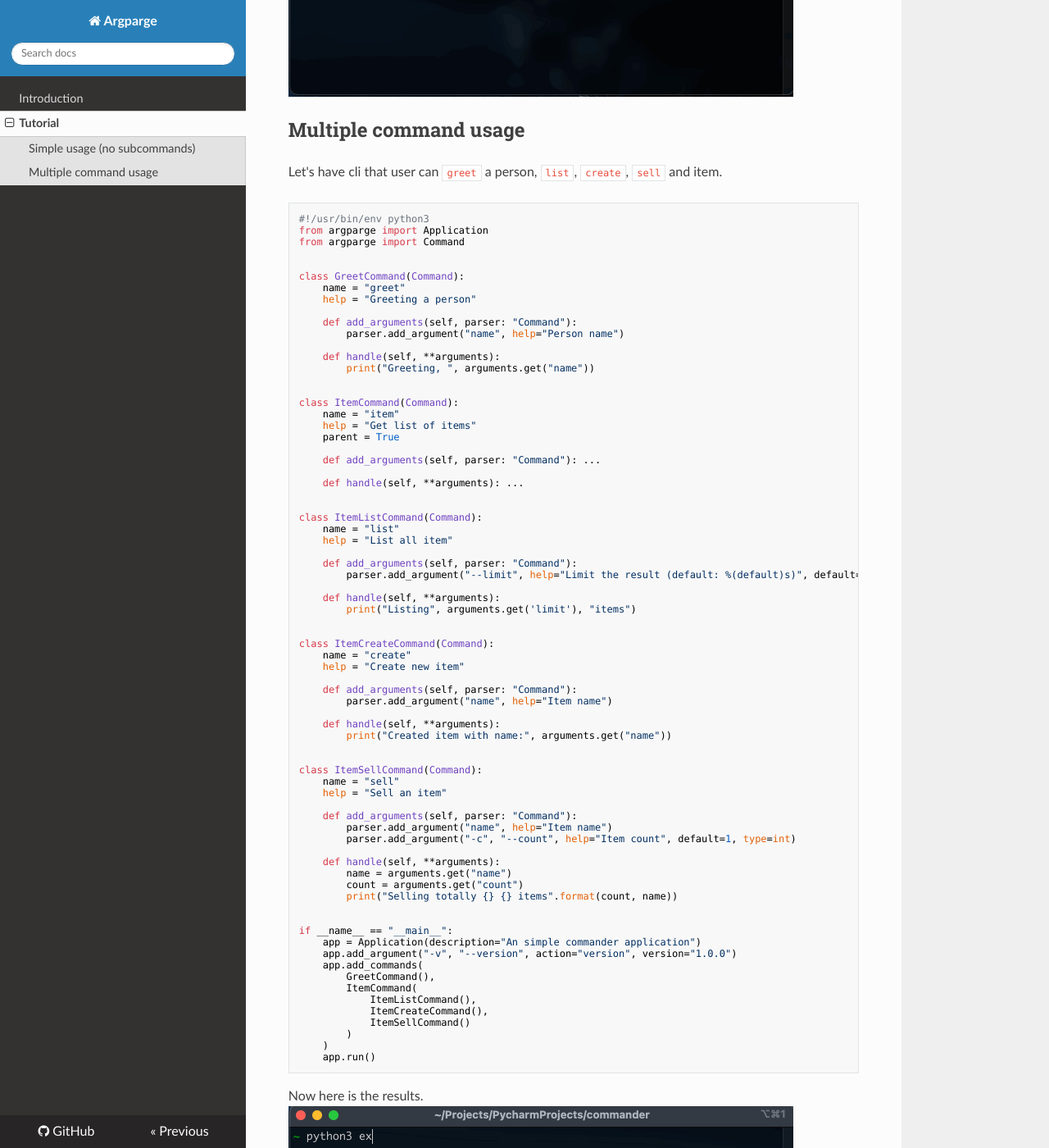
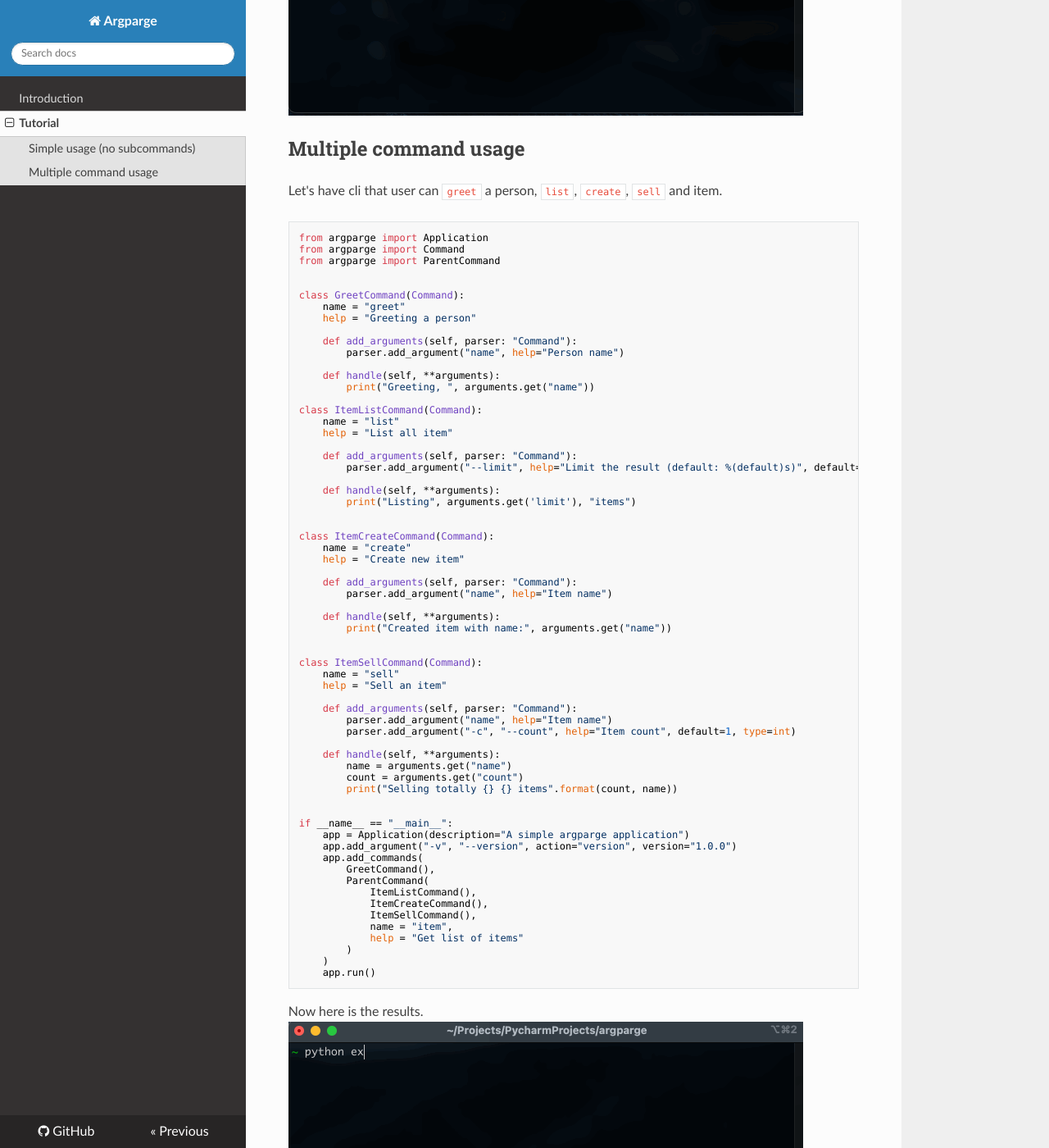
Before and after one commit to ozcanyarimdunya/argparge, an MkDocs documentation site: the page built from docs/tutorial.md, in a window 1280 px wide and 1400 px high, scrolled down 896 px. Shown: the whole window at 82% size. Built offline with MkDocs 1.6.1, drawn with Linux system fonts in a browser that asks for light colours; nearby versions of some CDN libraries; some of the changed text lies outside the part shown.

Commit message:
Updated to v0.1.1

````diff
--- a/docs/tutorial.md
+++ b/docs/tutorial.md
@@ -3,7 +3,6 @@
 ## Simple usage (no subcommands)
 
 ```python
-#!/usr/bin/env python3
 from argparge import Application
 
 app = Application(description="A simple argparge application")
@@ -20,9 +19,9 @@
 Let's have cli that user can `greet` a person, `list`, `create`, `sell` and item.
 
 ```python
-#!/usr/bin/env python3
 from argparge import Application
 from argparge import Command
+from argparge import ParentCommand
 
 
 class GreetCommand(Command):
@@ -34,17 +33,6 @@
 
     def handle(self, **arguments):
         print("Greeting, ", arguments.get("name"))
-
-
-class ItemCommand(Command):
-    name = "item"
-    help = "Get list of items"
-    parent = True
-
-    def add_arguments(self, parser: "Command"): ...
-
-    def handle(self, **arguments): ...
-
 
 class ItemListCommand(Command):
     name = "list"
@@ -83,14 +71,16 @@
 
 
 if __name__ == "__main__":
-    app = Application(description="An simple commander application")
+    app = Application(description="A simple argparge application")
     app.add_argument("-v", "--version", action="version", version="1.0.0")
     app.add_commands(
         GreetCommand(),
-        ItemCommand(
+        ParentCommand(
             ItemListCommand(),
             ItemCreateCommand(),
-            ItemSellCommand()
+            ItemSellCommand(),
+            name = "item",
+            help = "Get list of items"
         )
     )
     app.run()
````
Also changed, not shown: README.md (+1 -1 lines), pyproject.toml (+20 -2 lines), docs/images/1.gif, docs/images/2.gif, docs/images/3.gif.
